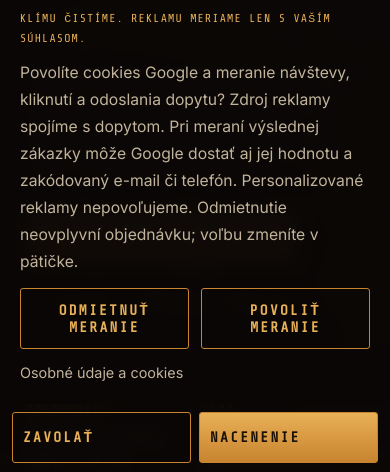
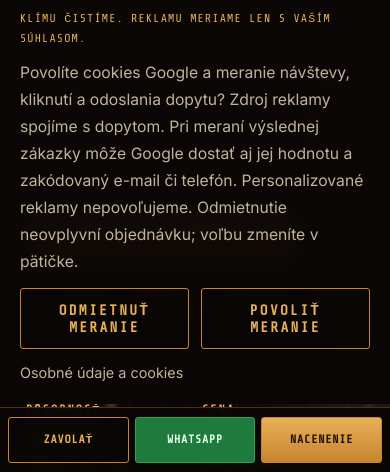
Before and after one commit to Leadris/filthyfilter, a website: page index.html in a window 390 px wide. Shown: the part 372-844 px from the top of the page. Drawn offline with Linux system fonts and the light colour scheme; no server answers; animation ran at ten frames a second.

Commit message:
feat: put WhatsApp in the mobile bar on all three pages
The floating bar held only Zavolať and Nacenenie, so the channel the
planned Meta click-to-WhatsApp campaign hands off to had no permanent
button on a phone. It now has three, on the homepage and both landing
pages, which clears the first blocking item for that campaign.

The link carries a prefilled first line naming the site: "Dopyt z
filthyfilter.sk", or "Enquiry from filthyfilter.sk" in English. The
number is shared with whispAir and the API reads the brand out of the
message text, so without that line a cleaning enquiry cannot be told
from a unit sale. The same line now goes to the other plain WhatsApp
buttons, which until now opened an empty message, and it is written
into the static href too so it survives without JS.

Measurement is untouched: the button carries data-contact="whatsapp"
and the existing listener sends whatsapp_click.

Three labels no longer fit the way two did. The English "Get a quote"
wrapped the bar onto a second line at every width, so in the bar it is
shortened to "Quote" and the type is smaller and tighter. The bar now
needs 251px at its narrowest in Slovak. Body padding and the sound
toggle are lifted to the bar's real height, which was two pixels more
than the space reserved under it.

Verified: 11 tests pass, and the bar was measured at 320, 360, 390 and
414px in both languages with no wrap, no clipping and no overflow.

Co-Authored-By: Claude Opus 5 <noreply@anthropic.com>

```diff
--- a/css/styles.css
+++ b/css/styles.css
@@ -1072,19 +1072,33 @@ summary:focus-visible,
   .nav__inner { gap: 8px; padding-left: 14px; padding-right: 14px; }
 }
 
-/* Compact call/quote bar on phones. Body gets bottom padding so it never
-   covers content, and the sound toggle moves up to clear it. */
+/* Compact call/WhatsApp/quote bar on phones. Body gets bottom padding so it
+   never covers content, and the sound toggle moves up to clear it. */
 @media (max-width: 720px) {
+  /* Three destinations share this bar: the phone, WhatsApp and the form.
+     WhatsApp is here because it is where the Meta click-to-WhatsApp campaign
+     lands, so it needs a permanent button rather than one buried in the
+     contact panel.
+
+     The type is smaller and tighter than a normal button on purpose. At 320px
+     the three labels are the whole width of the phone, and the moment one of
+     them wraps the bar grows a second line and eats the content behind it, so
+     they are held on one line and given room to sit on. */
   .mobile-cta {
-    display: flex; gap: 8px; position: fixed; z-index: 950;
+    display: flex; gap: 6px; position: fixed; z-index: 950;
     left: 0; right: 0; bottom: 0;
-    padding: 9px 12px calc(9px + env(safe-area-inset-bottom));
+    padding: 9px 8px calc(9px + env(safe-area-inset-bottom));
     background: rgba(10,7,6,.94); backdrop-filter: blur(8px);
     border-top: 1px solid var(--bronze-dim);
   }
-  .mobile-cta .btn { flex: 1; text-align: center; padding: 12px 10px; }
-  body { padding-bottom: 68px; }
-  .sound-toggle { bottom: 74px; }
+  .mobile-cta .btn {
+    flex: 1 1 0; min-width: 0; justify-content: center;
+    padding: 12px 8px; white-space: nowrap;
+    font-size: 0.72rem; letter-spacing: 0.07em;
+  }
+  /* Has to clear the bar, or the last line of the footer sits under it. */
+  body { padding-bottom: 66px; }
+  .sound-toggle { bottom: 72px; }
 }
 
 /* =========================================================================
--- a/index.html
+++ b/index.html
@@ -266,7 +266,7 @@
         <p data-en="Send us a photo of your filthiest filter on WhatsApp. If it beats the current record it goes into the archive, and you get an honest verdict on what to do with it."
            data-sk="Pošli nám na WhatsApp fotku svojho najšpinavšieho filtra. Ak prekoná súčasný rekord, ide do archívu a ty dostaneš úprimný verdikt, čo s tým.">Pošli nám na WhatsApp fotku svojho najšpinavšieho filtra. Ak prekoná súčasný rekord, ide do archívu a ty dostaneš úprimný verdikt, čo s tým.</p>
       </div>
-      <a class="btn btn--wa" data-contact="whatsapp" href="https://wa.me/421902279094" target="_blank" rel="noopener"
+      <a class="btn btn--wa" data-contact="whatsapp" href="https://wa.me/421902279094?text=Dopyt%20z%20filthyfilter.sk" target="_blank" rel="noopener"
          data-en="Send your specimen" data-sk="Poslať vzorku">Poslať vzorku</a>
     </div>
 
@@ -822,7 +822,7 @@
         </ul>
 
         <div class="contact__cta">
-          <a class="btn btn--wa" data-contact="whatsapp" href="https://wa.me/421902279094" target="_blank" rel="noopener"
+          <a class="btn btn--wa" data-contact="whatsapp" href="https://wa.me/421902279094?text=Dopyt%20z%20filthyfilter.sk" target="_blank" rel="noopener"
              data-en="Write on WhatsApp" data-sk="Napísať na WhatsApp">Napísať na WhatsApp</a>
           <a class="btn btn--primary" data-contact="phone" href="tel:+421902279094"
              data-en="Call now" data-sk="Zavolať hneď">Zavolať hneď</a>
@@ -839,7 +839,8 @@
 <!-- ============================ MOBILE CTA BAR ============================ -->
 <div class="mobile-cta">
   <a class="btn btn--ghost" data-contact="phone" href="tel:+421902279094" data-en="Call" data-sk="Zavolať">Zavolať</a>
-  <a class="btn btn--primary" href="#contact" data-en="Get a quote" data-sk="Nacenenie">Nacenenie</a>
+  <a class="btn btn--wa" data-contact="whatsapp" href="https://wa.me/421902279094?text=Dopyt%20z%20filthyfilter.sk" target="_blank" rel="noopener" data-en="WhatsApp" data-sk="WhatsApp">WhatsApp</a>
+  <a class="btn btn--primary" href="#contact" data-en="Quote" data-sk="Nacenenie">Nacenenie</a>
 </div>
 
 <!-- ============================ FOOTER ============================ -->
--- a/js/main.js
+++ b/js/main.js
@@ -311,12 +311,20 @@
 
   // Rewrite every service CTA so the visitor's messaging app opens with the
   // right service already named. Nothing is stored or sent by the page itself.
+  //
+  // The plain WhatsApp buttons — the floating mobile bar and the contact panel
+  // — name no service, but they still open with the origin line rather than an
+  // empty box. The number is shared with whispAir and the API reads the brand
+  // out of the message text, so a WhatsApp lead that names nothing cannot be
+  // told from a unit sale. Rebuilt on every language change, because the
+  // visitor may switch after the page has loaded.
   function updateInquiryLinks(lang) {
-    var links = document.querySelectorAll("a[data-inquiry]");
+    var L = FIELDS[lang] || FIELDS.sk;
+    var links = document.querySelectorAll('a[data-inquiry], a[data-contact="whatsapp"]');
     for (var i = 0; i < links.length; i++) {
       var key = links[i].getAttribute("data-inquiry");
-      if (!SERVICES[key]) continue;
-      var body = buildTemplate(key, lang);
+      if (key && !SERVICES[key]) continue;
+      var body = key ? buildTemplate(key, lang) : L.origin;
       links[i].setAttribute("href",
         links[i].getAttribute("data-contact") === "email"
           ? mailLink(body, lang)
```
Also changed, not shown: cistenie-klimatizacie/index.html (+3 -2 lines), docs/BACKLOG.md (+7 -2 lines), docs/STATUS.md (+35 -5 lines), servis-klimatizacie/index.html (+3 -2 lines).
